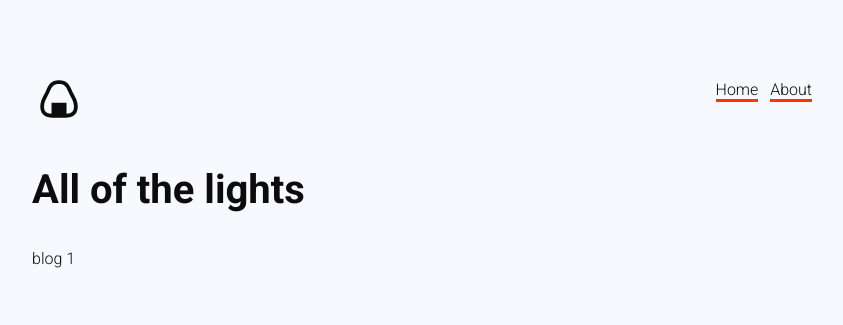
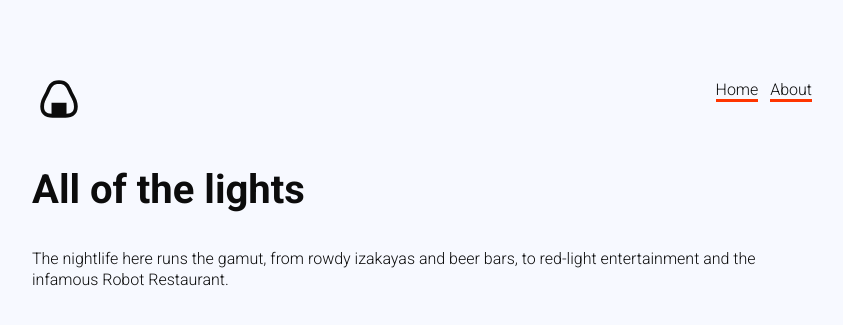
Before and after one commit to danniph/anightinjapan, a Jekyll site: the page built from _posts/2020-10-08-all-of-the-lights.markdown, in a window 1280 px wide. Shown: the top 325 px of the page, without its empty margins (218-1061 px from the left). Built offline with Jekyll 4.4.1, drawn with Linux system fonts in a browser that asks for light colours.

Commit message:
Updated All Of The Lights

```diff
--- a/_posts/2020-10-08-all-of-the-lights.markdown
+++ b/_posts/2020-10-08-all-of-the-lights.markdown
@@ -5,4 +5,4 @@
   red-light entertainment and the infamous Robot Restaurant.
 ---
 
-blog 1
+The nightlife here runs the gamut, from rowdy izakayas and beer bars, to red-light entertainment and the infamous Robot Restaurant.
```
